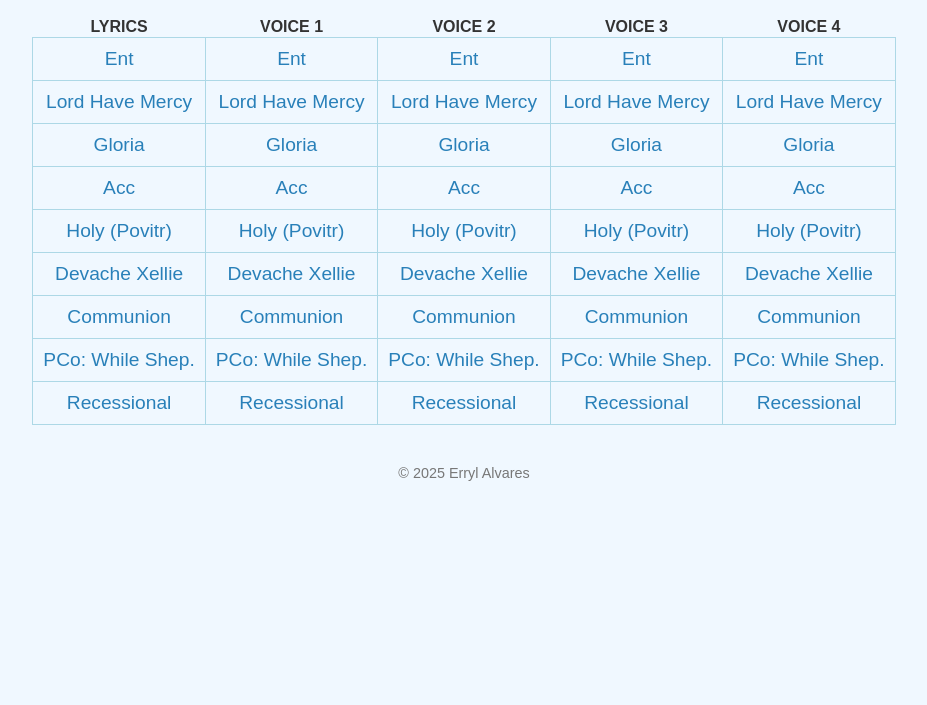
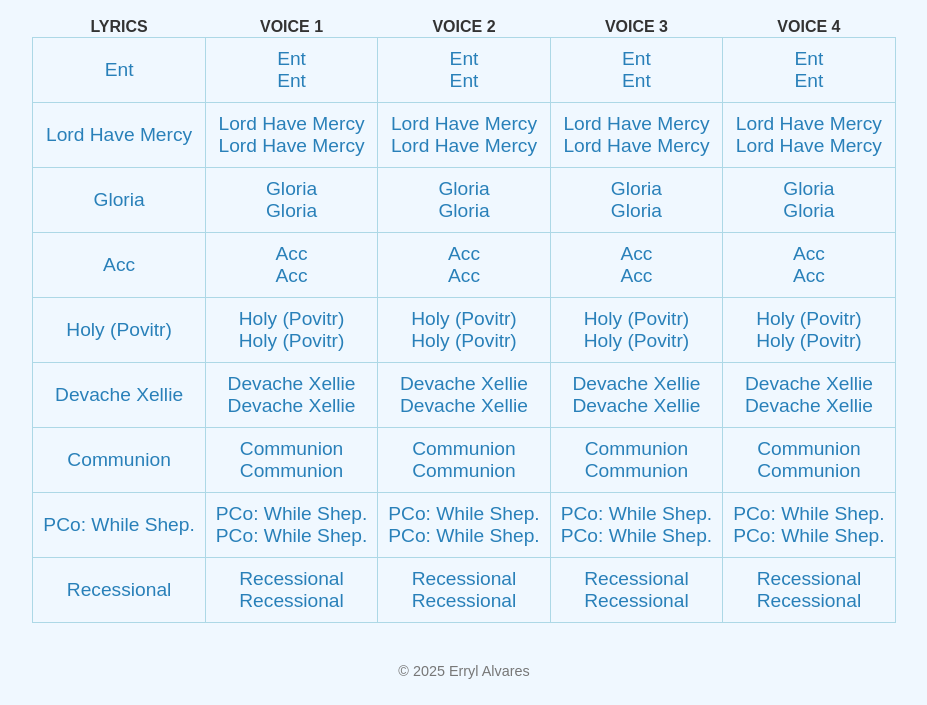
Before and after one commit to EEAAtech/ChristmasSMC24, a plain HTML site: page index.htm in a window 1280 px wide. Shown: the part 95-800 px from the top of the page, without its empty margins (176-1103 px from the left). Drawn offline with Linux system fonts and the light colour scheme.

Commit message:
VocalFeature

```diff
--- a/index.htm
+++ b/index.htm
@@ -134,12 +134,22 @@
                     link.href =  baseURL.concat(links[i].href, "/", links[i].href, f1);
                     link.textContent = links[i].name;
                     cell.appendChild(link);
+			cell.appendChild(document.createElement('br'));
+                    link = document.createElement('a');
+                    link.href =  baseURL.concat(links[i].href, "/", links[i].href, "V" , f1);
+                    link.textContent = links[i].name;
+                    cell.appendChild(link);
                     row.appendChild(cell);
 
                     //Chords
                     cell = document.createElement('td');
                     link = document.createElement('a');
                     link.href =  baseURL.concat(links[i].href, "/", links[i].href, f2);
+                    link.textContent = links[i].name;
+                    cell.appendChild(link);
+			cell.appendChild(document.createElement('br'));
+                    link = document.createElement('a');
+                    link.href =  baseURL.concat(links[i].href, "/", links[i].href, "V" , f1);
                     link.textContent = links[i].name;
                     cell.appendChild(link);
                     row.appendChild(cell);
@@ -150,6 +160,13 @@
                     link.href =  baseURL.concat(links[i].href, "/", links[i].href, f3);
                     link.textContent = links[i].name;
                     cell.appendChild(link);
+			cell.appendChild(document.createElement('br'));
+                    link = document.createElement('a');
+                    link.href =  baseURL.concat(links[i].href, "/", links[i].href, "V" , f1);
+                    link.textContent = links[i].name;
+                    cell.appendChild(link);
+
+
                     row.appendChild(cell);
 
                     cell = document.createElement('td');
@@ -157,6 +174,13 @@
                     link.href =  baseURL.concat(links[i].href, "/", links[i].href, f4);
                     link.textContent = links[i].name;
                     cell.appendChild(link);
+			cell.appendChild(document.createElement('br'));
+                    link = document.createElement('a');
+                    link.href =  baseURL.concat(links[i].href, "/", links[i].href, "V" , f1);
+                    link.textContent = links[i].name;
+                    cell.appendChild(link);
+
+
                     row.appendChild(cell);
 
                 table.appendChild(row);
```
Also changed, not shown: 5 other files.
